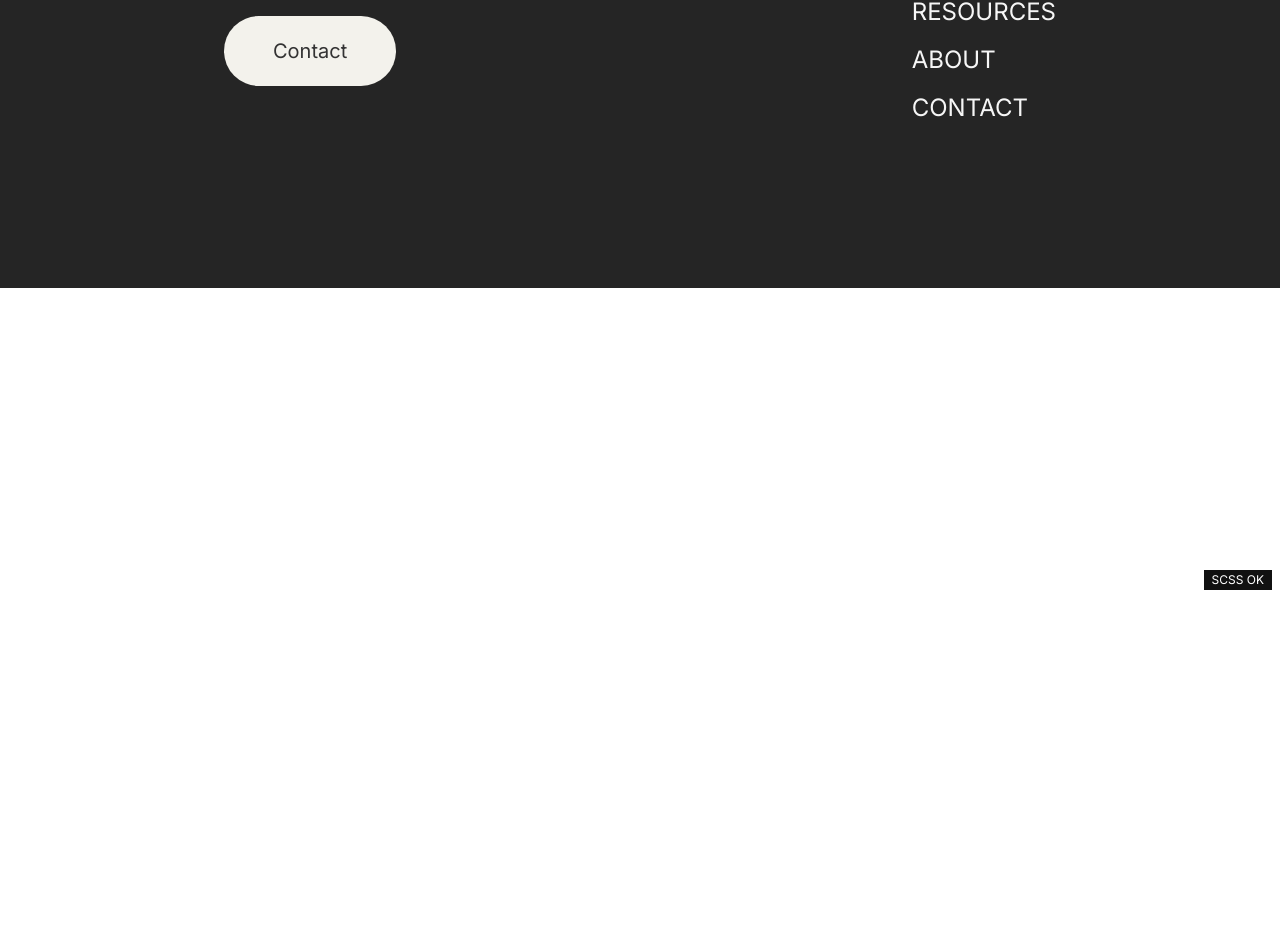
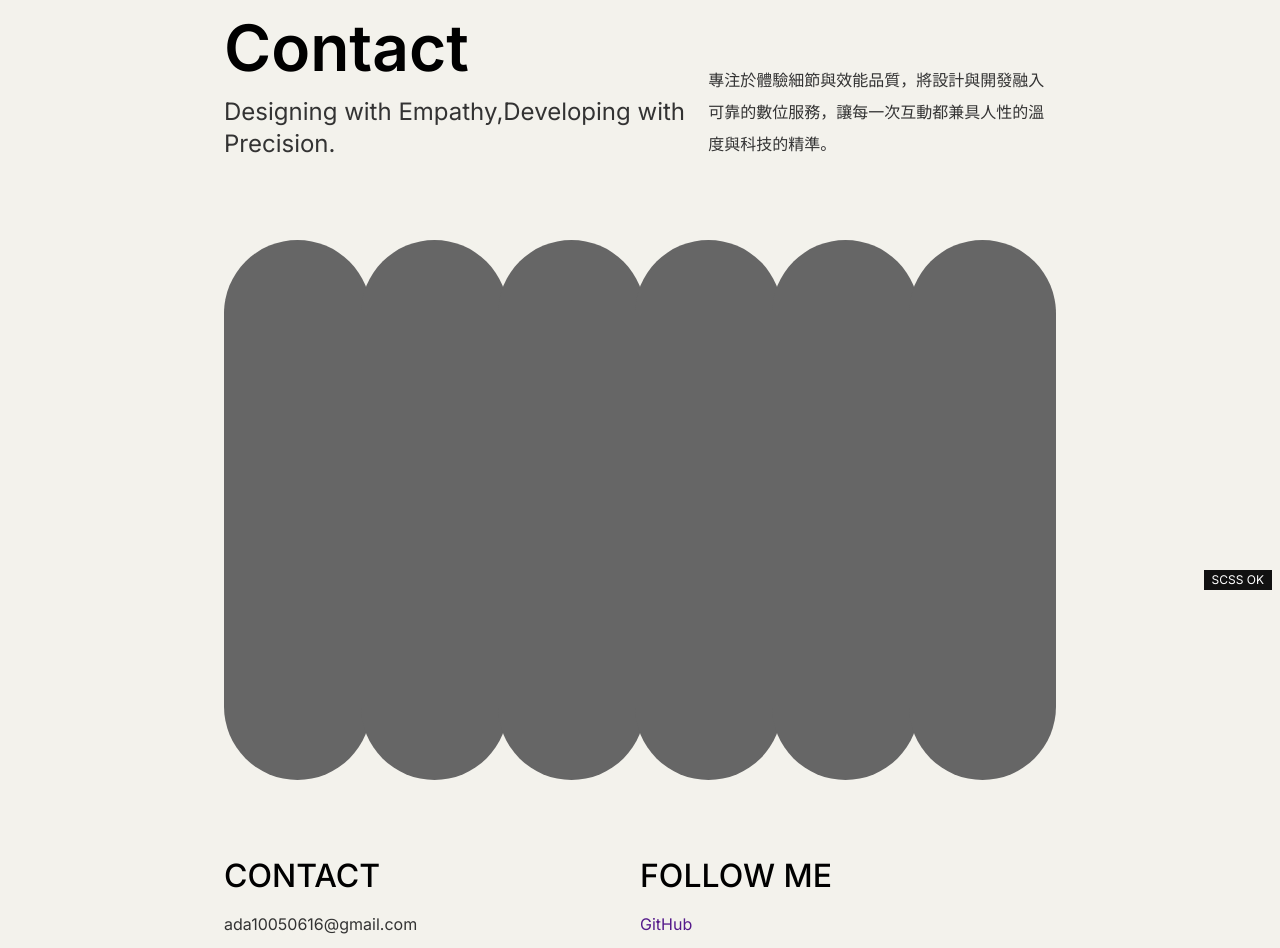
Before and after one commit to ada23410/nuxt-portfolio, a Nuxt app: page /contact in a window 1280 px wide. Shown: the part 202-1150 px from the top of the page. Before the commit the page ends 800 px from the top, so only its background shows below. Built offline with nearby package versions, Linux system fonts and the light colour scheme; a web font is replaced by a local one.

Commit message:
add contact page

```diff
--- /dev/null
+++ b/app/pages/contact.vue
@@ -0,0 +1,144 @@
+<template>
+    <div class="container">
+        <div class="contact-head">
+            <div class="title">
+                <h1>Contact</h1>
+                <h2>Designing with Empathy,Developing with Precision.</h2>
+            </div>
+            <div>
+                <p>專注於體驗細節與效能品質，將設計與開發融入可靠的數位服務，讓每一次互動都兼具人性的溫度與科技的精準。</p>
+            </div>
+        </div>
+        <div class="contact-body">
+            <div class="warp-box">
+                <div class="inorganic">
+                    <span class="pill"></span>
+                    <span class="pill"></span>
+                    <span class="pill"></span>
+                    <span class="pill"></span>
+                    <span class="pill"></span>
+                    <span class="pill"></span>
+                </div>
+                <div class="info">
+                    <div class="contact-content">
+                        <div class="title">CONTACT</div>
+                        <div class="list">ada10050616@gmail.com</div>
+                    </div>
+                    <div class="social-content">
+                        <div class="title">FOLLOW ME</div>
+                        <div class="list">
+                            <ul>
+                                <li><a href="">GitHub</a></li>
+                                <li><a href="">Instagram</a></li>
+                                <li><a href="">Behance</a></li>
+                            </ul>
+                        </div>
+                    </div>
+                </div>
+            </div>
+        </div>
+    </div>
+</template>
+
+<style lang="scss" scoped>
+.container {
+    padding: 10rem 14rem;
+    background-color: $color-bg;
+    .contact-head {
+        display: flex;
+        justify-content: space-between;
+        align-items: end;
+        .title {
+            h1 {
+                font-size: $font-size-giant;
+                font-weight: 600;
+                margin-bottom: 1rem;
+            }
+            h2 {
+                font-size: $font-size-xl;
+                line-height: 2rem;
+                font-weight: 400;
+                color: $color-text;
+            }
+        }
+        p {
+            max-width: 26rem;
+            font-size: $font-size-base;
+            line-height: 2rem;
+            font-weight: 400;
+            color: $color-text;
+        }
+    }
+    .contact-body {
+        .warp-box{
+            margin-bottom: 8rem;
+            .inorganic {
+                --h: clamp(540px, 30vw, 630px);   // 高度（響應式）
+                --w: clamp(260px, 20vw, 260px);   // 寬度
+                --r: 90px;                        // 圓角
+                --overlap: 10px;                  // 重疊量（越大縫隙越小）
+                display: flex;
+                align-items: center;
+                justify-content: center;
+                padding: 5rem 0;
+                .pill {
+                    width: var(--w);
+                    height: var(--h);
+                    border-radius: calc(var(--r) * 1.5);
+                    background: $color-text-light;
+                    position: relative;
+                }
+                .pill + .pill {
+                    margin-left: calc(-1 * var(--overlap));
+                }
+            }
+            p {
+                max-width: 26rem;
+                margin-left: auto;
+                font-size: $font-size-base;
+                line-height: 2rem;
+                font-weight: 400;
+                color: $color-text;
+            }
+            .info {
+                display: flex;
+                justify-content: flex-start;
+                align-items: flex-start;
+                .contact-content {
+                    flex: 1;
+                    .title {
+                        font-size: $font-size-xxl;
+                        font-weight: 500;
+                        margin-bottom: 1rem;
+                    }
+                    .list {
+                        font-size: $font-size-base;
+                        line-height: 2rem;
+                        font-weight: 400;
+                        color: $color-text;
+                        margin-bottom: 2rem;
+                    }
+                }
+                .social-content {
+                    flex: 1;
+                    .title {
+                        font-size: $font-size-xxl;
+                        font-weight: 500;
+                        margin-bottom: 1rem;
+                    }
+                    .list {
+                        font-size: $font-size-base;
+                        line-height: 2rem;
+                        font-weight: 400;
+                        color: $color-text;
+                        margin-bottom: 2rem;
+                        ul > li > a {
+                            text-decoration: none;
+                        }
+                    }
+                }
+            }
+        }
+    }
+}
+</style>
```
